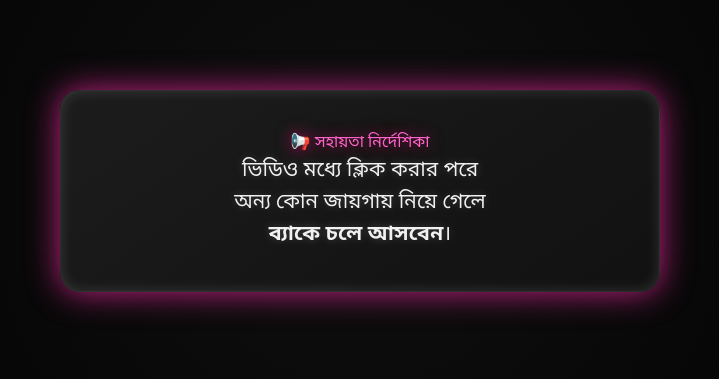
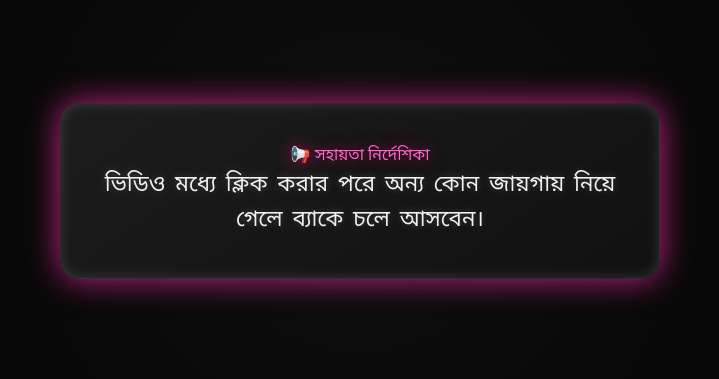
Before and after one commit to SKviral/help, a plain HTML site: page index.html in a window 1280 px wide. Shown: the part 209-588 px from the top of the page, without its empty margins (280-999 px from the left). Drawn offline with nearby package versions, Linux system fonts and the light colour scheme.

Commit message:
Update index.html

```diff
--- a/index.html
+++ b/index.html
@@ -8,7 +8,7 @@
   <!-- Tailwind CSS -->
   <script src="https://cdn.tailwindcss.com"></script>
 
-  <!-- Font -->
+  <!-- Google Font -->
   <link href="https://fonts.googleapis.com/css2?family=Noto+Sans+Bengali:wght@500;700&display=swap" rel="stylesheet">
 
   <style>
@@ -53,23 +53,29 @@
       color: #ff66cc;
       font-size: 1.8rem;
       font-weight: 700;
-      margin-bottom: 15px;
+      margin-bottom: 20px;
       text-shadow: 0 0 15px rgba(255, 0, 128, 0.6);
     }
 
     p {
-      font-size: 1.3rem;
+      font-size: 1.4rem;
       color: #f1f1f1;
-      line-height: 2rem;
+      line-height: 2.2rem;
       font-weight: 500;
       text-shadow: 0 0 10px rgba(255, 255, 255, 0.2);
+      text-align: center;
+      word-spacing: 4px;
+    }
+
+    @media (max-width: 500px) {
+      p { font-size: 1.1rem; line-height: 1.8rem; }
     }
   </style>
 </head>
 <body>
   <div class="help-container">
     <h1>📢 সহায়তা নির্দেশিকা</h1>
-    <p>ভিডিও মধ্যে ক্লিক করার পরে<br>অন্য কোন জায়গায় নিয়ে গেলে<br><strong>ব্যাকে চলে আসবেন</strong>।</p>
+    <p>ভিডিও মধ্যে ক্লিক করার পরে অন্য কোন জায়গায় নিয়ে গেলে ব্যাকে চলে আসবেন।</p>
   </div>
 </body>
 </html>
```
